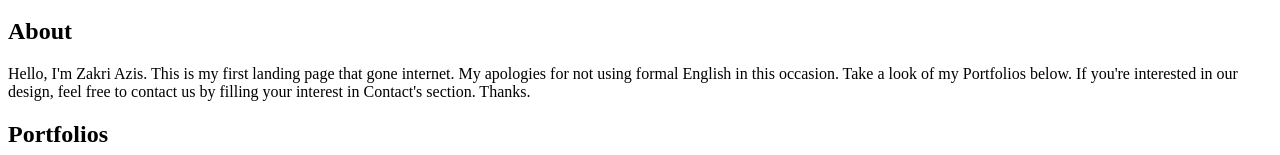
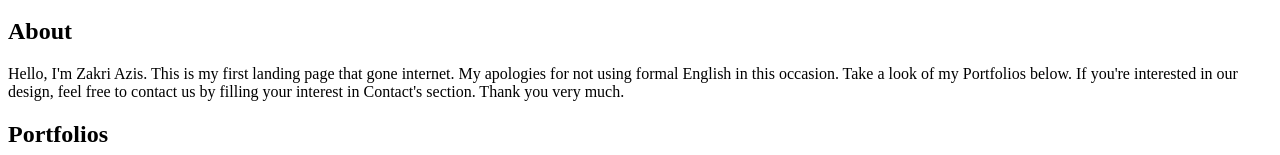
Before and after one commit to aziszakri/landing, a plain HTML site: page Landing Page/landing.html in a window 1280 px wide. Shown: the part 126-281 px from the top of the page. Drawn offline with Linux system fonts and the light colour scheme.

Commit message:
27052022

```diff
--- a/Landing Page/landing.html
+++ b/Landing Page/landing.html
@@ -33,7 +33,7 @@
                 internet. My apologies for not using formal English in this
                 occasion. Take a look of my Portfolios below. If you're
                 interested in our design, feel free to contact us by filling
-                your interest in Contact's section. Thanks.
+                your interest in Contact's section. Thank you very much.
             </p>
         </div>
     </section>
```
